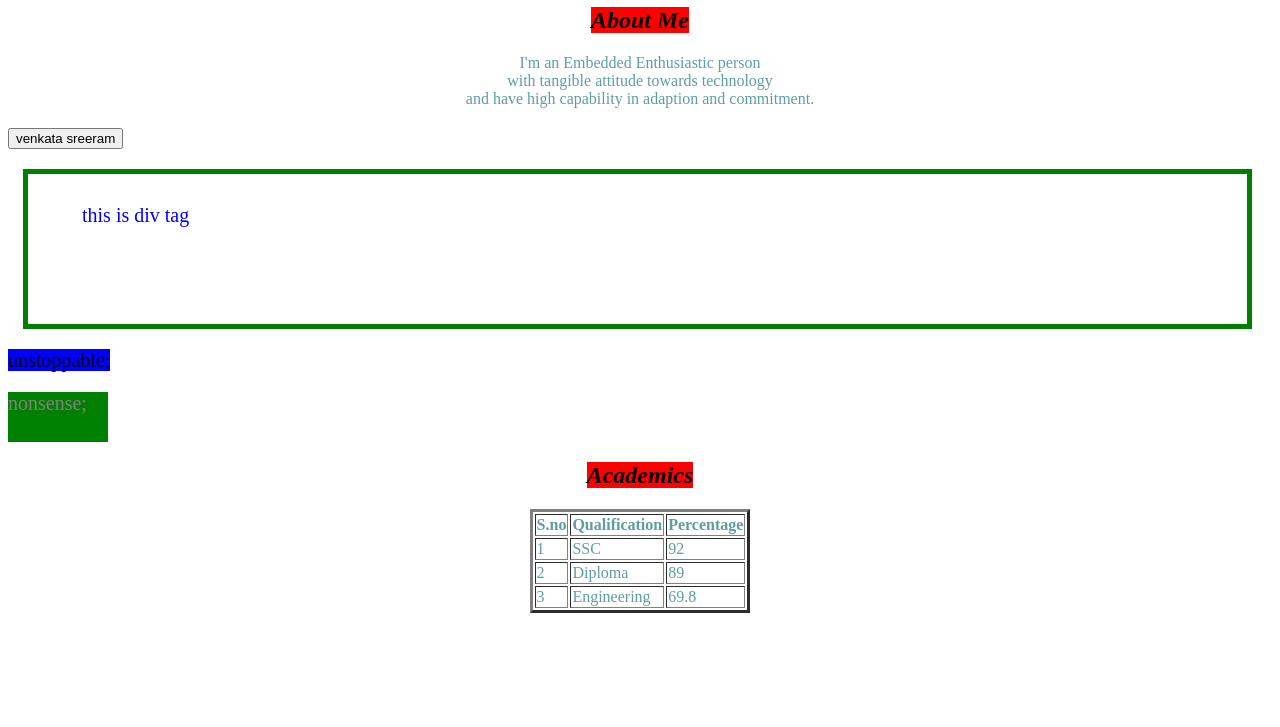
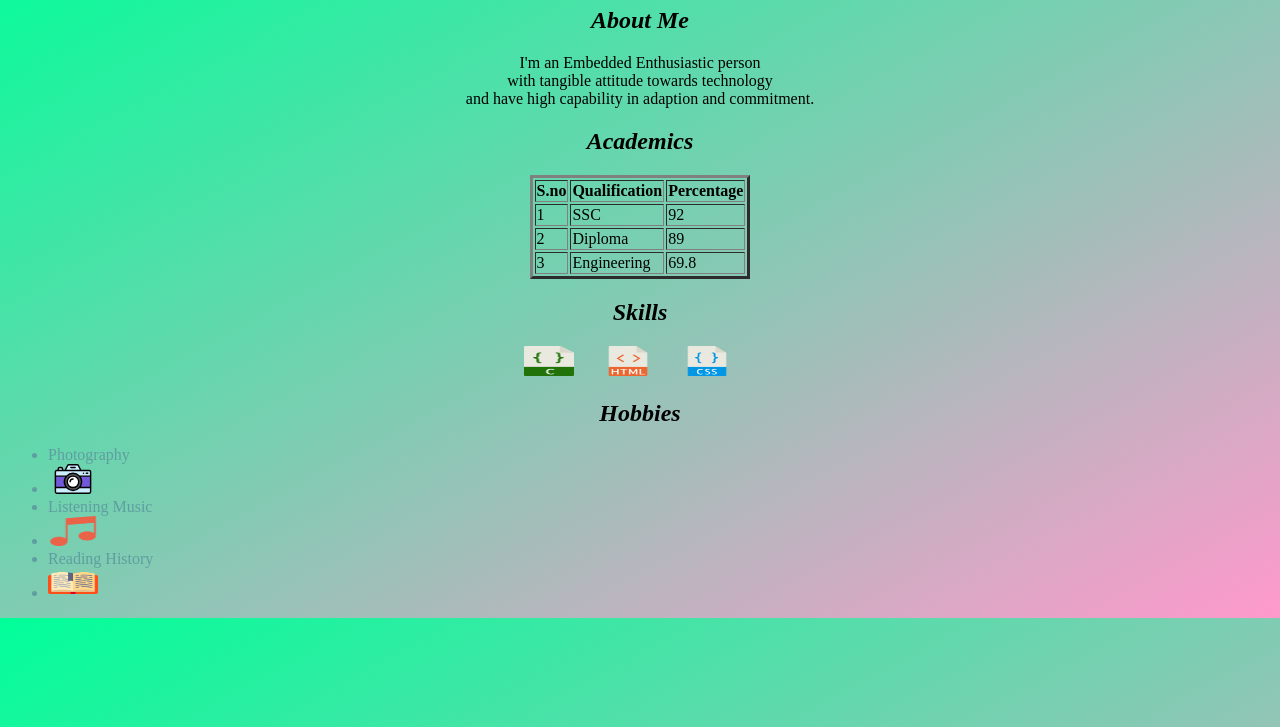
Before and after one commit to Bhanu8125/portfolio-website, a plain HTML site: page index.html in a window 1280 px wide. Shown: the part 73-800 px from the top of the page. Drawn offline with Linux system fonts and the light colour scheme.

Commit message:
COMMITING

```diff
--- a/index.html
+++ b/index.html
@@ -6,8 +6,8 @@
     </title>
     <style>
        body{
-           background-color:white;
-           color:cadetblue;
+    background: linear-gradient(to bottom right, #00ff99 0%, #ff99cc 100%);
+           color:black;
 
        }
        h1{
@@ -35,9 +35,7 @@
        ul{
            color:cadetblue;
        }
-           span{
-               background-color:red;
-           }
+
            #div1{
                width:600px;
                height:600px;
@@ -74,49 +72,36 @@
                background-color:green;
            }
 
-           div{
-               background-color:cadetblue;
-           }
            img{
-               border:10px solid gray;
-              height:100px;
-              width:200px;
-           }
+            height:30px;
+            width:50px;
+            padding-right:25px;
 
+        }
+        .ooo li{
+            padding-left:20px;display:inline-block;vertical-align: middle;
+
+        }
     </style>
 </head>
 <body>
     <h1><center><span>Bhanu Prakash</span></h1>
      <h2><center><span>About Me</span></center></h2>
-     <p><center>I'm an Embedded Enthusiastic person<br>with tangible attitude towards technology<br>and have high capability in adaption and commitment.</center> </p>
-
-<a href"tap ibhubs.in/2019/sreeram-mallula"><button>venkata sreeram</button></a>
+     <p><center>I'm an Embedded Enthusiastic person<br>with tangible attitude towards technology<br>and have high capability in adaption and commitment.</center></p>
 
 
      <!--center><img src="https://tap.ibhubs.in/assets/static/ibhubs_logo.png" alt="no image"></center>
      <br>
      <center><img src="https://ib.cricket/assets/images/iBC_logo_60.jpg" alt="the image not found"></center>-->
-     <!--h2><center><span>Skills</span></h3>
-     <ul>
-         <li>C programming</li>
-         <li>MS office</li>
-         <li>Basics of Computer Networks</li>
-     </ul>-->
-     <!--h2><center><span>Hobbies</span></center></h2>
-     <center><ul>
-         <center><li>Playing Chess</li></center>
-         <li>Listening Music</li>
-         <li>Reading History</li>
 
-     </ul></center>-->
-     <p id='divv'><span id='div1'>this is div tag</span></p>
+     <!--p id='divv'><span id='div1'>this is div tag</span></p>
 
          <p id='dot'>
              unstoppable;
          </p>
          <p id='dot1'>
              nonsense;
-             </p>
+             </p>-->
      <h2><center><span>Academics</span></h2>
      <center><table border=3px>
          <tr>
@@ -142,5 +127,31 @@
 
 
      </table>
+     <div class="ooo">
+     <h2><center><span>Skills</span></h3>
+     <img  src="static/Skills/C Language Icon/css.png" alt="C Language">
+     <img  src="static/Skills/HTML Icon/html(1).png" alt="HTML">
+     <img  src="static/Skills/CSS Icon/css(1).png" alt="CSS"></center>
+
+     <!--ul>
+         <li>C programming</li>
+         <li>MS office</li>
+         <li>Basics of Computer Networks</li>
+     </ul>-->
+     <h2><center><span>Hobbies</span></h2>
+     <ul>
+         <span>
+         <li>Photography</li>
+         <li> <img src="static/Hobbies/camera-indigo.svg" alt="Photoshoot"></li>
+         <li>Listening Music</li>
+           <li><img src="static/Hobbies/music-player/music-player.png" alt="listening music"></li>
+         <li>Reading History</li>
+         <li>  <img src="static/Hobbies/open-book/open-book@2x.png" alt="Studying history"></li>
+    </span> </ul></center>
+    </div>
+
+
+
+
 
 </body>
```
Also changed, not shown: bhanu1.html (added, +25 -0 lines), practcice1.html (+12 -0 lines).
